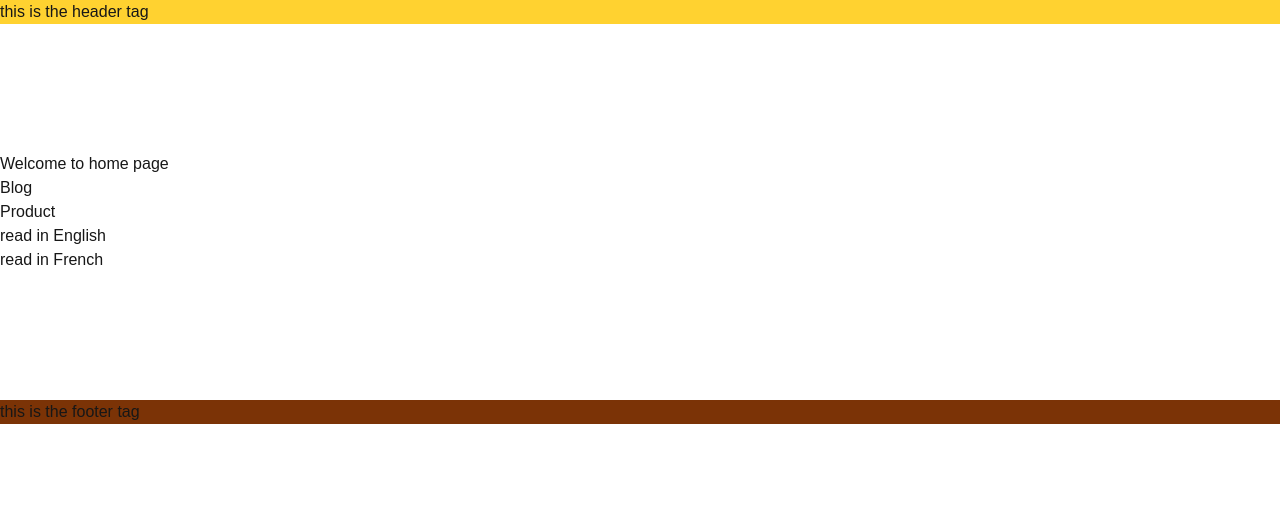
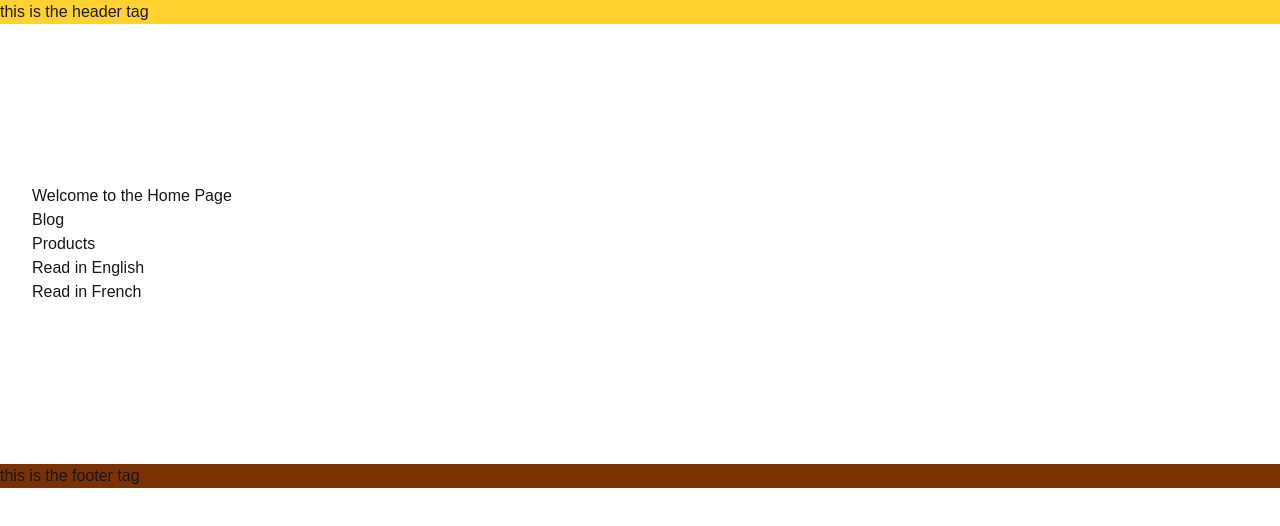
Before and after one commit to MogesBekele/next, a Next.js app: page / in a window 1280 px wide. Shown: the top 526 px of the page. Built offline with nearby package versions, Linux system fonts and the light colour scheme.

Commit message:
fix the hoome page bug

```diff
--- a/src/app/page.tsx
+++ b/src/app/page.tsx
@@ -1,25 +1,32 @@
 import Link from "next/link";
 
-
 export default async function Home() {
-  await new Promise(resolve=>{
-    setTimeout(()=>{resolve('delay')},2000)
-  })
-
+  // Simulate loading delay
+  await new Promise((resolve) => setTimeout(resolve, 2000));
 
   return (
-    <>
-      <h1>Welcome to home page</h1>
-
-      <Link href="/blog/first">Blog</Link>
-      <br />
-      <Link href="/products">Product</Link>
-      <br />
-    <Link href='/article/breaking-news-123?lang=en'>read in English</Link>
-
-      <br />
-     <Link href='/article/breaking-news-123?lang=fr'>read in French</Link>
-
-    </>
+    <main style={{ padding: "2rem", fontFamily: "sans-serif" }}>
+      <h1>Welcome to the Home Page</h1>
+      <nav aria-label="Main navigation">
+        <ul style={{ listStyle: "none", padding: 0 }}>
+          <li>
+            <Link href="/blog/first">Blog</Link>
+          </li>
+          <li>
+            <Link href="/products">Products</Link>
+          </li>
+          <li>
+            <Link href="/article/breaking-news-123?lang=en">
+              Read in English
+            </Link>
+          </li>
+          <li>
+            <Link href="/article/breaking-news-123?lang=fr">
+              Read in French
+            </Link>
+          </li>
+        </ul>
+      </nav>
+    </main>
   );
 }
```
